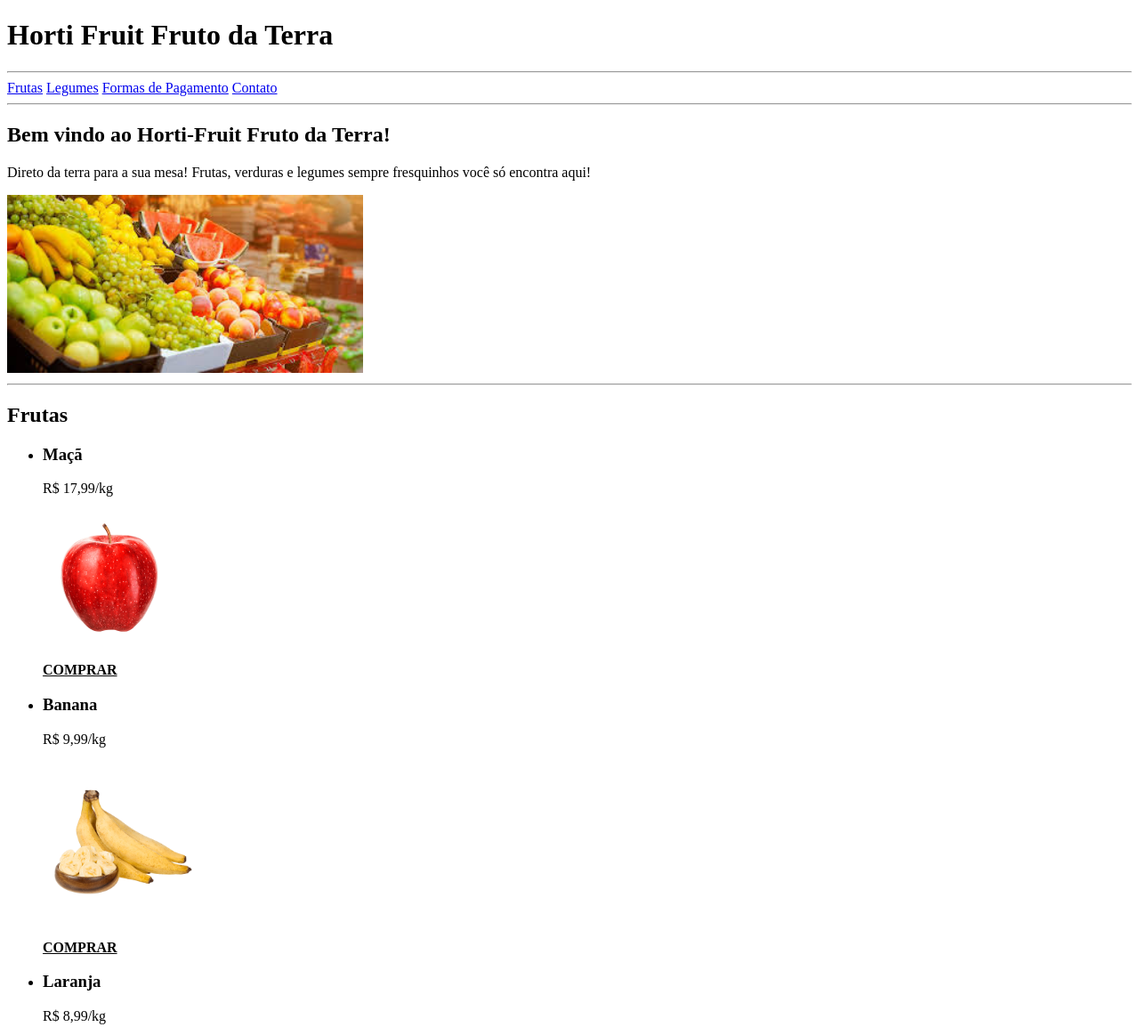
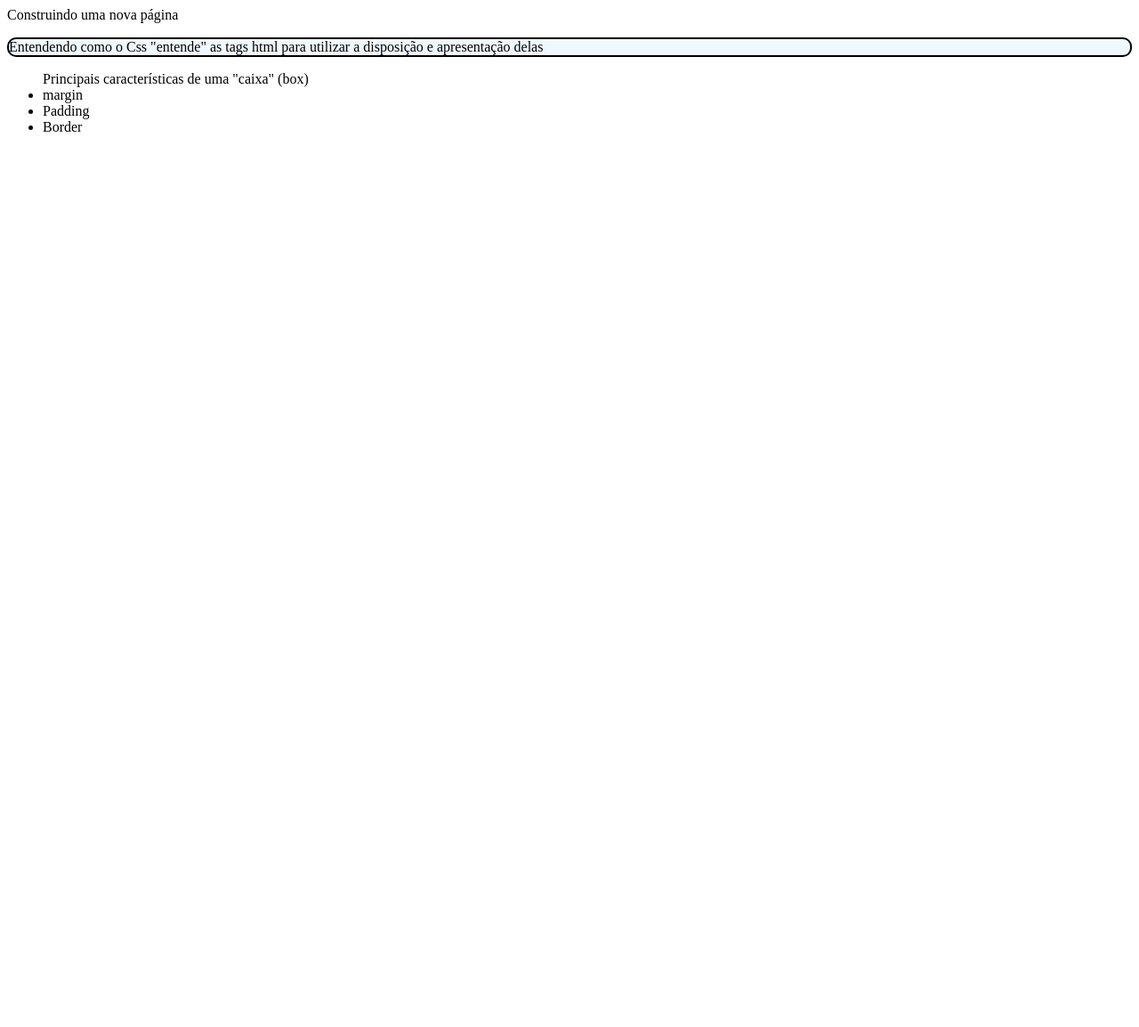
Before and after one commit to joannacarle/Site_HTML, a plain HTML site: page index.html in a window 1280 px wide. Shown: the top 1154 px of the page at 89% size. After the commit the page ends 800 px from the top, so only its background shows below. Drawn offline with Linux system fonts and the light colour scheme.

Commit message:
Add files via upload

```diff
--- a/index.html
+++ b/index.html
@@ -1,121 +1,25 @@
 <!DOCTYPE html>
-<html lang="pt-BR">
-  <head>
-    <meta charset="UTF-8" />
-    <meta
-      name="description"
-      content="Direto da terra para a sua mesa! Frutas, verduras e legumes sempre fresquinhos você só encontra aqui!"
-    />
-    <meta name="viewport" content="width=device-width, initial-scale=1.0" />
-    <title>Fruto da Terra</title>
-  </head>
+<html lang="en">
+<head>
+    <meta charset="UTF-8">
+    <meta name="viewport" content="width=device-width, initial-scale=1.0">
+    <title>Aba Guia</title>
+</head>
+<body>
+    <header>Construindo uma nova página</header>
 
-  <body>
-    <header>
-      <h1>Horti Fruit Fruto da Terra</h1>
-      <hr />
-      <nav>
-        <a href="#frutas">Frutas</a>
-        <a href="#legumes">Legumes</a>
-        <a href="pagamento.html">Formas de Pagamento</a>
-        <a href="#contato">Contato</a>
-      </nav>
-      <hr />
-    </header>
+    <p
+    style="border:2px solid black; paddiing: 5px 10px 5px 10px; border-radius: 10px; background-color: aliceblue;"
+    >
 
-    <main>
-      <section>
-        <h2>Bem vindo ao Horti-Fruit Fruto da Terra!</h2>
-        <p>
-          Direto da terra para a sua mesa! Frutas, verduras e legumes sempre
-          fresquinhos você só encontra aqui!
-        </p>
-        <img
-          src="horti-fruit.jpeg"
-          alt="Imagem de frutas frescas"
-          width="400px"
-        />
-        <hr />
-      </section>
+        Entendendo como o Css "entende" as tags html para utilizar a disposição e apresentação delas
+    </p>
 
-      <section id="frutas">
-        <h2>Frutas</h2>
-        <ul>
-          <li>
-            <h3>Maçã</h3>
-            <p>R$ 17,99/kg</p>
-            <img src="img-maça.png" alt="Maçã" width="150px" />
-            <p>
-              <b><u>COMPRAR</u></b>
-            </p>
-          </li>
+    <ul>Principais características de uma "caixa" (box)
+    <li>margin</li>
+    <li>Padding</li>
+    <li>Border</li>
+    </ul>
 
-          <li>
-            <h3>Banana</h3>
-            <p>R$ 9,99/kg</p>
-            <img src="img-banana.png" alt="Banana" width="180px" />
-            <p>
-              <b><u>COMPRAR</u></b>
-            </p>
-          </li>
-
-          <li>
-            <h3>Laranja</h3>
-            <p>R$ 8,99/kg</p>
-            <img src="img-laranja.png" alt="Laranja" width="180px" />
-            <p>
-              <b><u>COMPRAR</u></b>
-            </p>
-          </li>
-        </ul>
-        <hr />
-      </section>
-
-      <section id="legumes">
-        <h2>Legumes</h2>
-        <ul>
-          <li>
-            <h3>Batata Inglesa</h3>
-            <p>R$ 7,99/kg</p>
-            <img src="img-batata.png" alt="Batata" width="150px" />
-            <p>
-              <b><u>COMPRAR</u></b>
-            </p>
-          </li>
-
-          <li>
-            <h3>Cenoura</h3>
-            <p>R$ 6,99/kg</p>
-            <img src="img-cenoura.png" alt="Cenoura" width="180px" />
-            <p>
-              <b><u>COMPRAR</u></b>
-            </p>
-          </li>
-
-          <li>
-            <h3>Beterraba</h3>
-            <p>R$ 7,99/kg</p>
-            <img src="img-beterraba.png" alt="Beterraba" width="180px" />
-            <p>
-              <b><u>COMPRAR</u></b>
-            </p>
-          </li>
-        </ul>
-        <hr />
-      </section>
-
-      <section>
-        <h2>Promoção da Semana</h2>
-        <p>📢 Aproveite! 20% de desconto em todas as frutas! 🛒</p>
-        <hr>
-    </section>
-    </main>
-
-    <footer id="contato">
-      <h2>Contato</h2>
-        <p>Telefone: (XX) XXXX-XXXX</p>
-        <p>Email: contato@hortifruit.com</p>
-        <p>&copy; 2025 HortiFruit Natural. Todos os direitos reservados.</p>
-    </footer>
-  </body>
+</body>
 </html>
```
